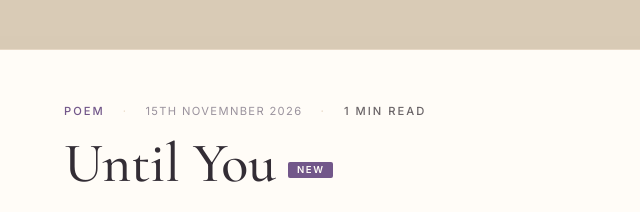
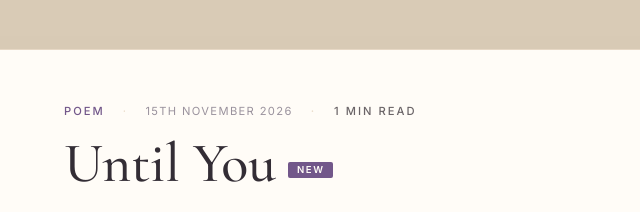
Before and after one commit to ssempiira/theunsentdiaries, a plain HTML site: page index.html in a window 1280 px wide. Shown: the part 1052-1264 px from the top of the page, 346-986 px from the left. Drawn offline with nearby package versions, Linux system fonts and the light colour scheme.

Commit message:
Update index.html

```diff
--- a/index.html
+++ b/index.html
@@ -1784,7 +1784,7 @@ So who decides? I don’t have a neat answer. No priest, no government, no loud
   subtitle: "Moonlight Has No Doorbell",
   to: "",
   category: "Poem",
-  date: "15th Novemnber 2026",
+  date: "15th November 2026",
   text: `You're not heartless,
 you just haven't met the right heartbeat yet.
 
```
